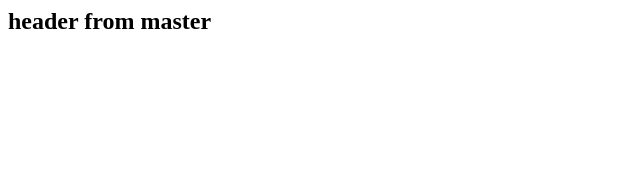
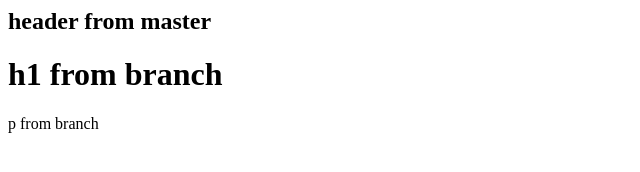
Before and after one commit to a1ko/snow, a plain HTML site: page index.html in a window 1280 px wide. Shown: the whole page, without its empty margins (0-640 px from the left). Drawn offline with Linux system fonts and the light colour scheme.

Commit message:
added branch to index

```diff
--- a/index.html
+++ b/index.html
@@ -1 +1,3 @@
 <h2>header from master</h2>
+<h1>h1 from branch</h1>
+<p>p from branch</p>
```
